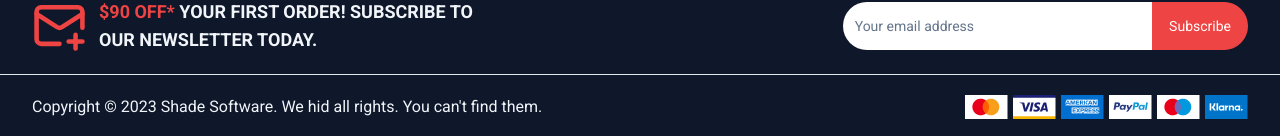
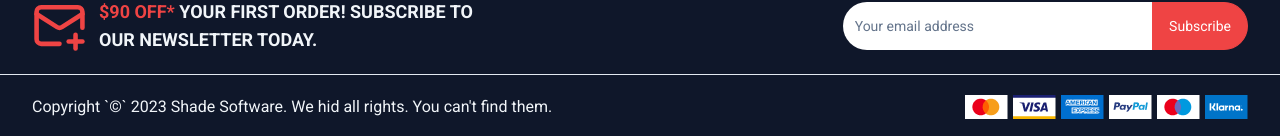
Before and after one commit to sellimenes/shade-ecom, a Next.js app: page / in a window 1280 px wide. Shown: the part 2233-2369 px from the top of the page. Built offline with nearby package versions, Linux system fonts and the light colour scheme.

Commit message:
fix deploy error

```diff
--- a/components/Footer.tsx
+++ b/components/Footer.tsx
@@ -168,7 +168,7 @@ const Footer = (props: Props) => {
       <Separator />
       <div className="container flex flex-col md:flex-row sm:items-start sm:gap-3 justify-between py-5">
         <p>
-          Copyright &copy; 2023 Shade Software. We hid all rights. You can't
+          Copyright `&copy;` 2023 Shade Software. We hid all rights. You can't
           find them.
         </p>
         <Image src={IconsPayment} alt="payments" width={283} height={24} />
```
